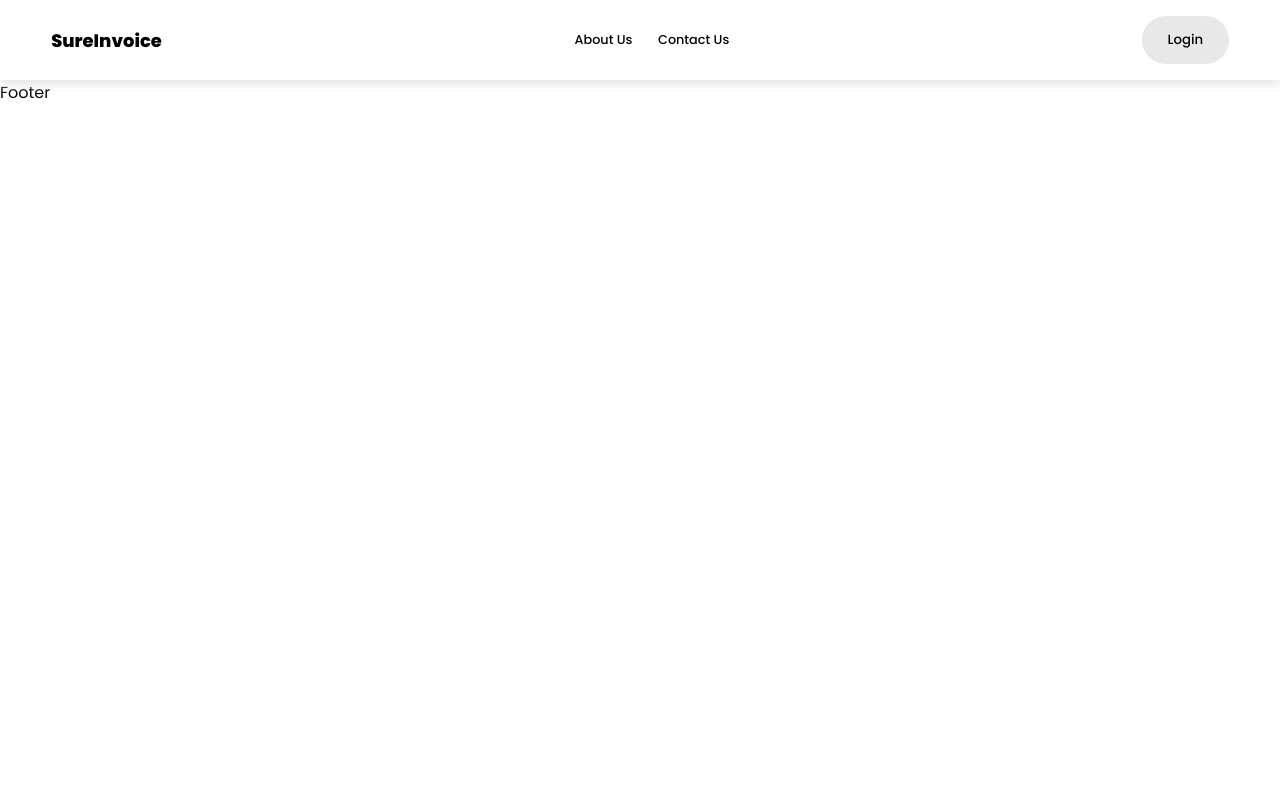
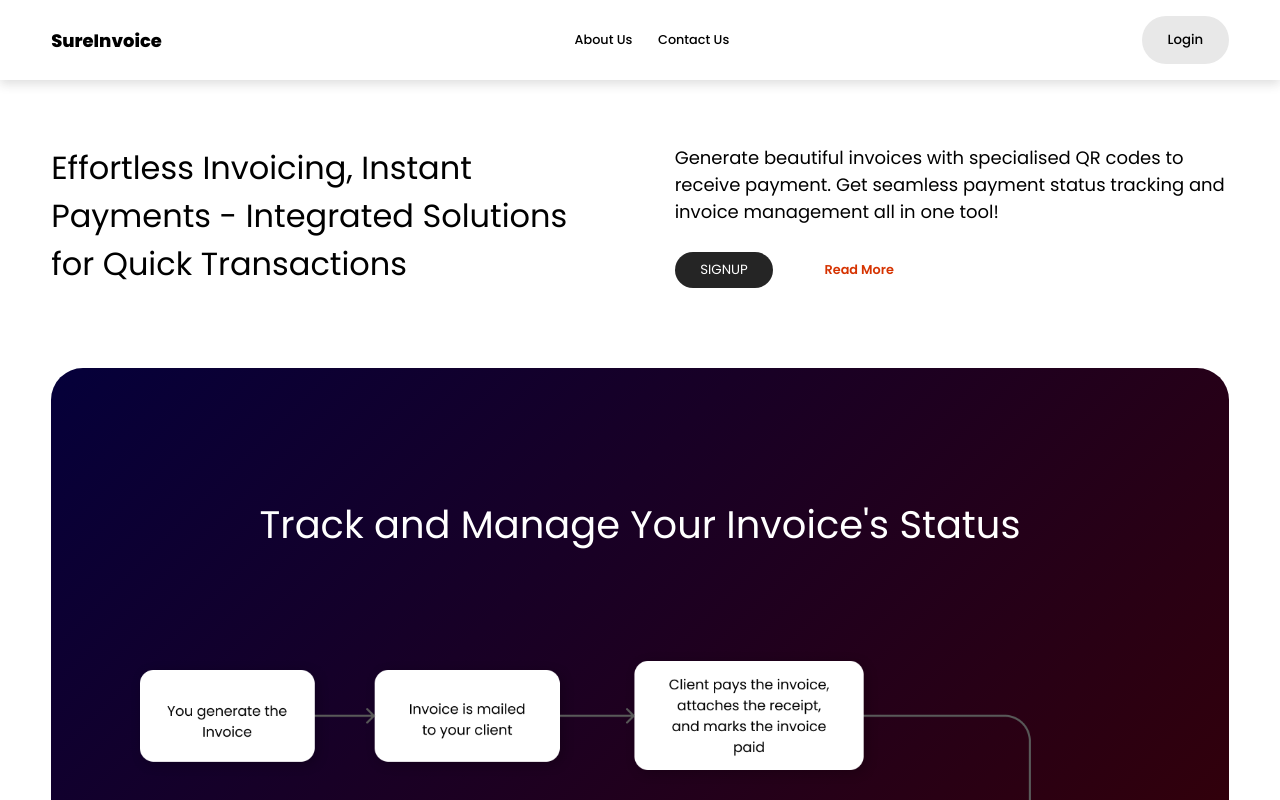
Before and after one commit to sidd5449/invoice_management, a React (Create React App) app in the folder client/: page / in a window 1280 px wide. Shown: the top 800 px of the page. Built offline with nearby package versions, Linux system fonts and the light colour scheme.

Commit message:
landing page started

```diff
--- a/client/src/components/Navbar/Navbar.scss
+++ b/client/src/components/Navbar/Navbar.scss
@@ -7,7 +7,7 @@
     position: sticky;
     top: 0;
     background: #ffffff;
-    box-shadow: 0 4px 10px #e2e2e2;
+    box-shadow: 0 4px 10px #3838382a;
 
     h2{
         font-weight: 800;
--- a/client/src/pages/Landing/Landing.jsx
+++ b/client/src/pages/Landing/Landing.jsx
@@ -1,14 +1,50 @@
 import React from 'react'
 import Navbar from '../../components/Navbar/Navbar'
 import Footer from '../../components/Footer/Footer'
-import Sidebar from '../../components/Sidebar/Sidebar'
+import './Landing.scss';
+import Card from '../../assets/card.png';
+import Temps from '../../assets/temps.png';
 
 const Landing = () => {
   return (
-    <div className="app__landing">
-        <Navbar />
-        <Footer />
-    </div>
+    <>
+      <Navbar />
+      <div className="app__landing">
+        <div className="app__landing-main">
+          <div className="app__landing-titles">
+            <h1>Effortless Invoicing, Instant Payments - Integrated Solutions for Quick Transactions</h1>
+            <div className="app__titles-info">
+              <p>Generate beautiful invoices with specialised QR codes to receive payment. Get seamless payment status tracking and invoice management all in one tool!</p>
+              <div className="titles-info-btns">
+                <a href="/auth/?registered:false"><button>SIGNUP</button></a>
+                <a href="/">Read More</a>
+              </div>
+            </div>
+          </div>
+          <div className="app__landing-card">
+            <h1>Track and Manage Your Invoice's Status</h1>
+            <img src={Card} alt="card" />
+          </div>
+          <div className="app__landing-template">
+            <div className="template-content">
+              <h1>Professional and Clean Template</h1>
+              <p>Build your Invoices with our clean and professional template, carefully designed to suit the needs of your business.
+                Our professional invoice template exudes a sense of professionalism and sophistication. It features a clean and sleek design with a focus on clarity and readability. The template incorporates well-organized sections for the invoice number, date, client details, itemized list of products or services, pricing, and total amount due. It also includes space for your company logo, contact information, and payment terms. The template ensures that your invoices convey a professional image while remaining easy to understand for your clients.
+              </p>
+              <button>PREVIEW TEMPLATE</button>
+
+            </div>
+            <img src={Temps} alt="preview" />
+          </div>
+          <div className="app__landing-subs">
+            <h1>Subscriptions</h1>
+
+          </div>
+        </div>
+      </div>
+      <Footer />
+    </>
+
   )
 }
 
--- a/client/src/pages/Landing/Landing.scss
+++ b/client/src/pages/Landing/Landing.scss
@@ -0,0 +1,69 @@
+.app__landing{
+    padding: 8vh 4vw;
+    display: flex;
+    flex-direction: column;
+}
+.app__landing-titles{
+    display: flex;
+    justify-content: space-between;
+    gap: 8vw;
+
+}
+.app__titles-info{
+    display: flex;
+    flex-direction: column;
+    justify-content: space-between;
+
+    p{
+        font-size: 18px;
+    }
+}
+.titles-info-btns{
+    display: flex;
+    gap: 4vw;
+    align-items: center;
+
+    a{
+        font-weight: 600;
+        color: var(--cta-col);
+    }
+}
+.app__landing-card{
+    display: flex;
+    flex-direction: column;
+    align-items: center;
+    padding: 16vh 0;
+    gap: 12vh;
+    border-radius: 4vh;
+    margin-top: 10vh;
+    background: linear-gradient(-45deg, #3C0000, #05003A);
+
+    h1{
+        font-weight: 400;
+        color: #fff;
+        font-size: 3vw;
+    }
+    img{
+        width: 80vw;
+    }
+
+}
+.app__landing-template{
+    margin-top: 14vh;
+    display: flex;
+    padding: 0 4vw;
+    justify-content: space-between;
+    align-items: center;
+
+    .template-content{
+        width: 40vw;
+        display: flex;
+        flex-direction: column;
+        gap: 6vh;
+    }
+
+    img{
+        width: 20vw;
+        margin-right: 4vw;
+    }
+}
```
Also changed, not shown: client/src/assets/card.png (added), client/src/assets/temps.png (added).
